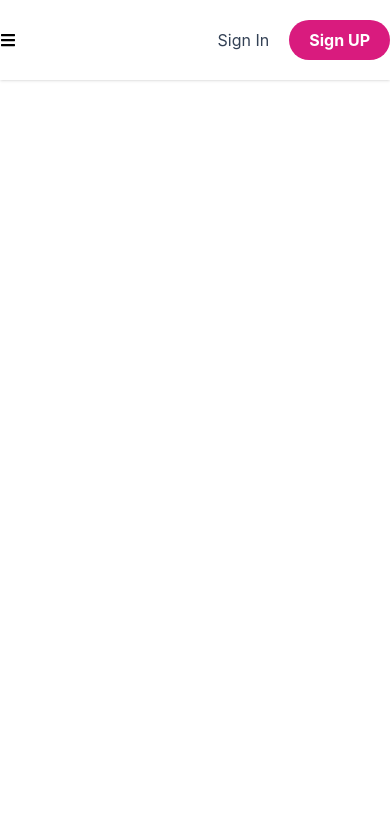
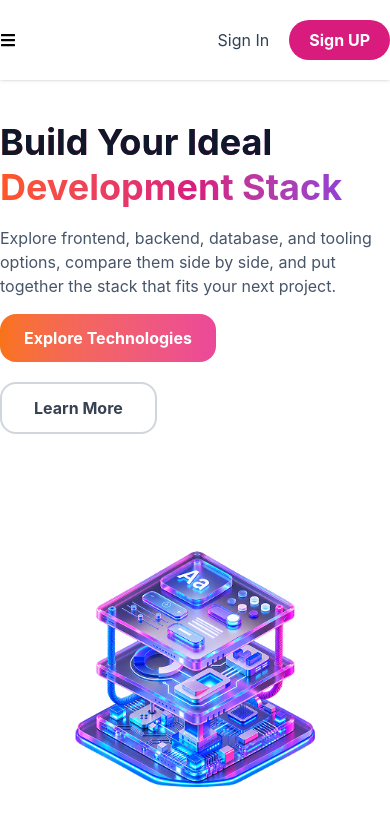
Before and after one commit to jubail-dev/devstack-react-app, a React (Vite) app: page / in a window 390 px wide. Shown: the top 826 px of the page. Built offline with nearby package versions, Linux system fonts and the light colour scheme.

Commit message:
Added Responsive Hero Component

```diff
--- a/src/App.tsx
+++ b/src/App.tsx
@@ -1,4 +1,5 @@
 import './App.css'
+import { Hero } from './components/Hero'
 import { Nav } from './components/Nav'
 
 function App() {
@@ -6,6 +7,7 @@ function App() {
   return (
     <>
       <Nav></Nav>
+      <Hero></Hero>
     </>
   )
 }
--- a/src/components/Hero.tsx
+++ b/src/components/Hero.tsx
@@ -0,0 +1,31 @@
+import HeroImage from "../assets/banner-stack.png"
+
+export function Hero() {
+
+    return (
+        <>
+         <div className="container mx-auto">
+
+            <div className="flex flex-col lg:flex-row gap-10 py-10 lg:py-20 justify-between items-center">
+                {/* Left Side Content */}
+
+                <div className="space-y-4 w-full lg:w-auto">
+                    <h1 className="max-w-[655px] font-bold text-4xl sm:text-5xl lg:text-7xl leading-tight lg:leading-20 bg-linear-to-r from-[#FF5722] via-[#D81B7E] to-[#7C3AED] bg-clip-text text-transparent"><span className="text-[#0F172A] font-bold">Build Your Ideal </span>Development Stack</h1>
+                    <p className="text-[#475569] max-w-[470px]">Explore frontend, backend, database, and tooling options, compare them side by side, and put together the stack that fits your next project.</p>
+
+                    <div className="flex flex-wrap gap-5">
+                        <button className="py-3 px-6 bg-linear-to-r from-[#F97316] to-[#EC4899] rounded-2xl text-white font-bold text-center">Explore Technologies</button>
+                        <button className="py-3 px-8 bg-linear-to-r border-2 border-gray-300 rounded-2xl text-[#374151] font-bold text-center">Learn More</button>
+                    </div>
+                </div>
+
+                {/* Right Side Hero Image */}
+
+                <div className="w-full lg:w-auto">
+                    <img className="w-full max-w-[690px] mx-auto" src={HeroImage} alt="" />
+                </div>
+            </div>
+         </div>
+        </>
+    )
+}
```
